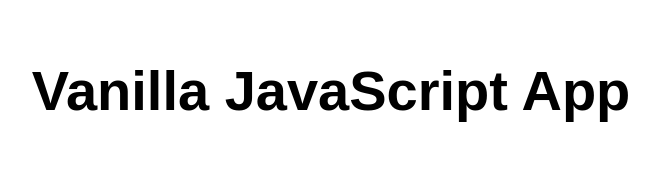
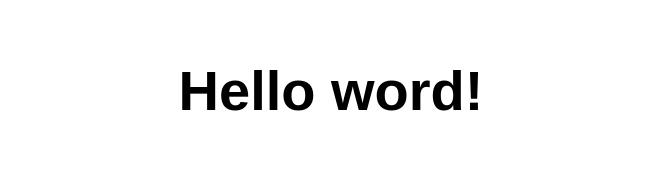
Before and after one commit to Edith2504/miprimerachamba, a website: page src/index.html in a window 1280 px wide. Shown: the whole page, without its empty margins (309-968 px from the left). Drawn offline with Linux system fonts and the light colour scheme.

Commit message:
primer cambio

```diff
--- a/src/index.html
+++ b/src/index.html
@@ -10,7 +10,7 @@
 
 <body>
   <main>
-    <h1>Vanilla JavaScript App</h1>
+    <h1>Hello word!</h1>
   </main>
 </body>
 
```
